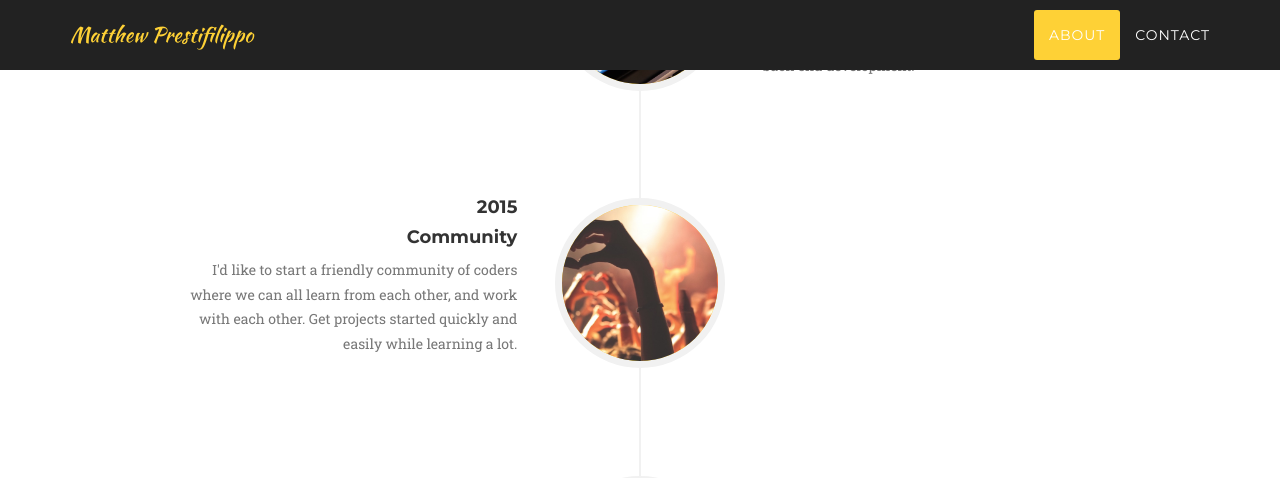
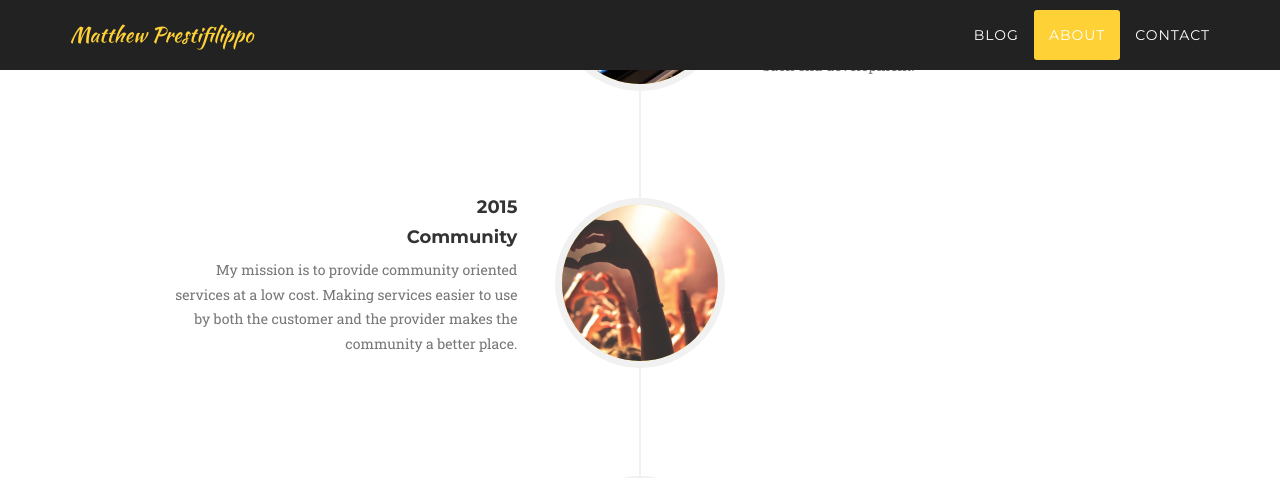
Before and after one commit to mjpuser/mjpuser.github.io, a Jekyll site: the page built from index.html, in a window 1280 px wide and 1400 px high, scrolled down 1496 px. Shown: the top 478 px of the window. Built offline with Jekyll 4.4.1, drawn with Linux system fonts in a browser that asks for light colours; nearby versions of some CDN libraries; some web fonts are replaced; Markdown is read by kramdown in place of the engine named in the settings.

Commit message:
Added blog

```diff
--- a/_includes/header.html
+++ b/_includes/header.html
@@ -19,6 +19,9 @@
                     <a href="#page-top"></a>
                 </li>
                 <li>
+                    <a href="/blog">Blog</a>
+                </li>
+                <li>
                     <a class="page-scroll" href="#about">About</a>
                 </li>
                 <li>
--- a/index.html
+++ b/index.html
@@ -90,7 +90,7 @@ layout: default
                                 <h4 class="subheading">Community</h4>
                             </div>
                             <div class="timeline-body">
-                                <p class="text-muted">I'd like to start a friendly community of coders where we can all learn from each other, and work with each other.  Get projects started quickly and easily while learning a lot.</p>
+                                <p class="text-muted">My mission is to provide community oriented services at a low cost.  Making services easier to use by both the customer and the provider makes the community a better place.</p>
                             </div>
                         </div>
                     </li>
@@ -105,16 +105,6 @@ layout: default
             </div>
         </div>
     </div>
-</section>
-
-<section id="articles">
-    <ul>
-      {% for post in site.posts %}
-        <li>
-          <a href="{{ post.url }}">{{ post.title }}</a>
-        </li>
-      {% endfor %}
-    </ul>
 </section>
 
 <!-- Contact Section -->
```
Also changed, not shown: blog/index.html (added, +14 -0 lines).
